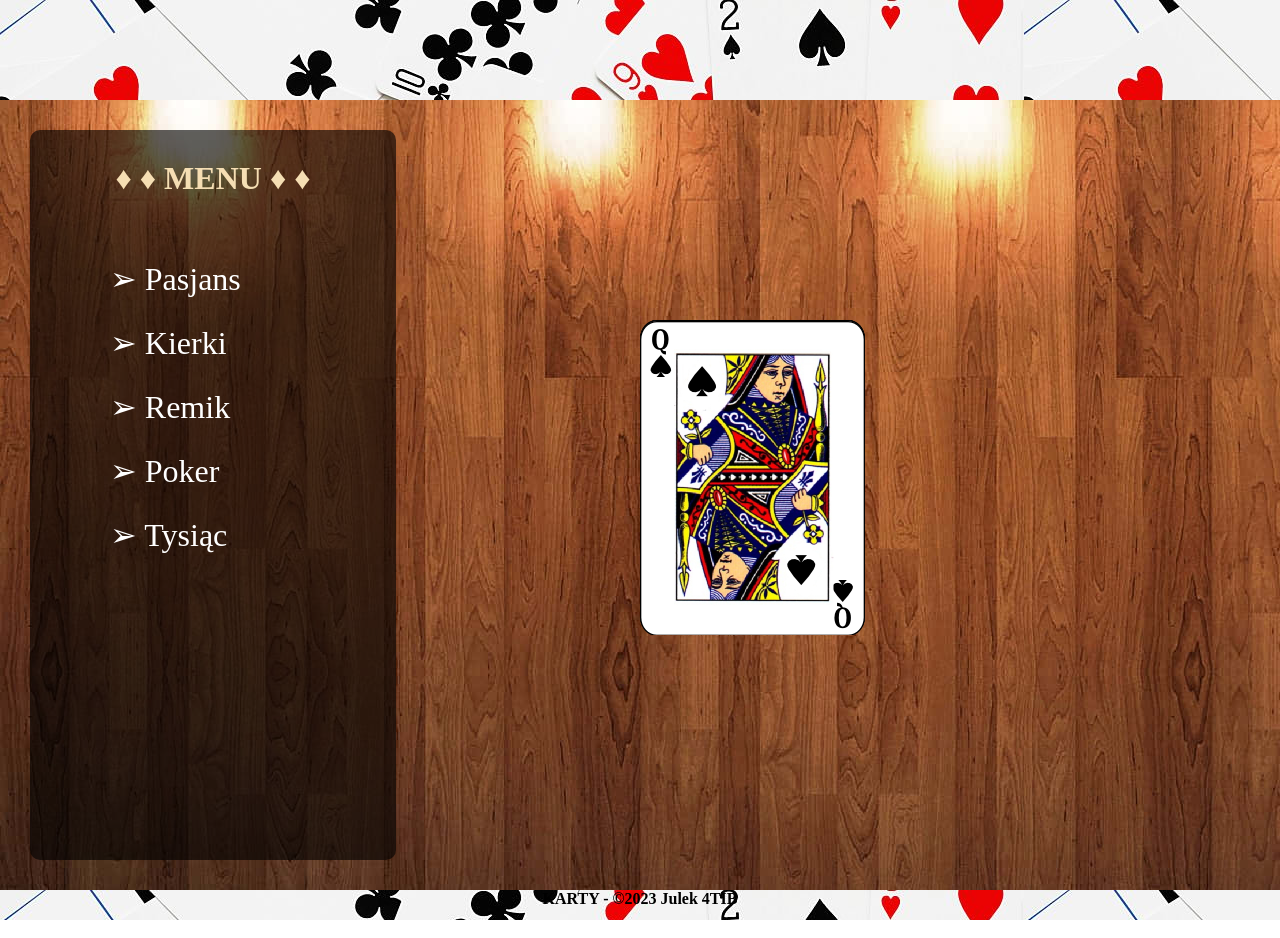
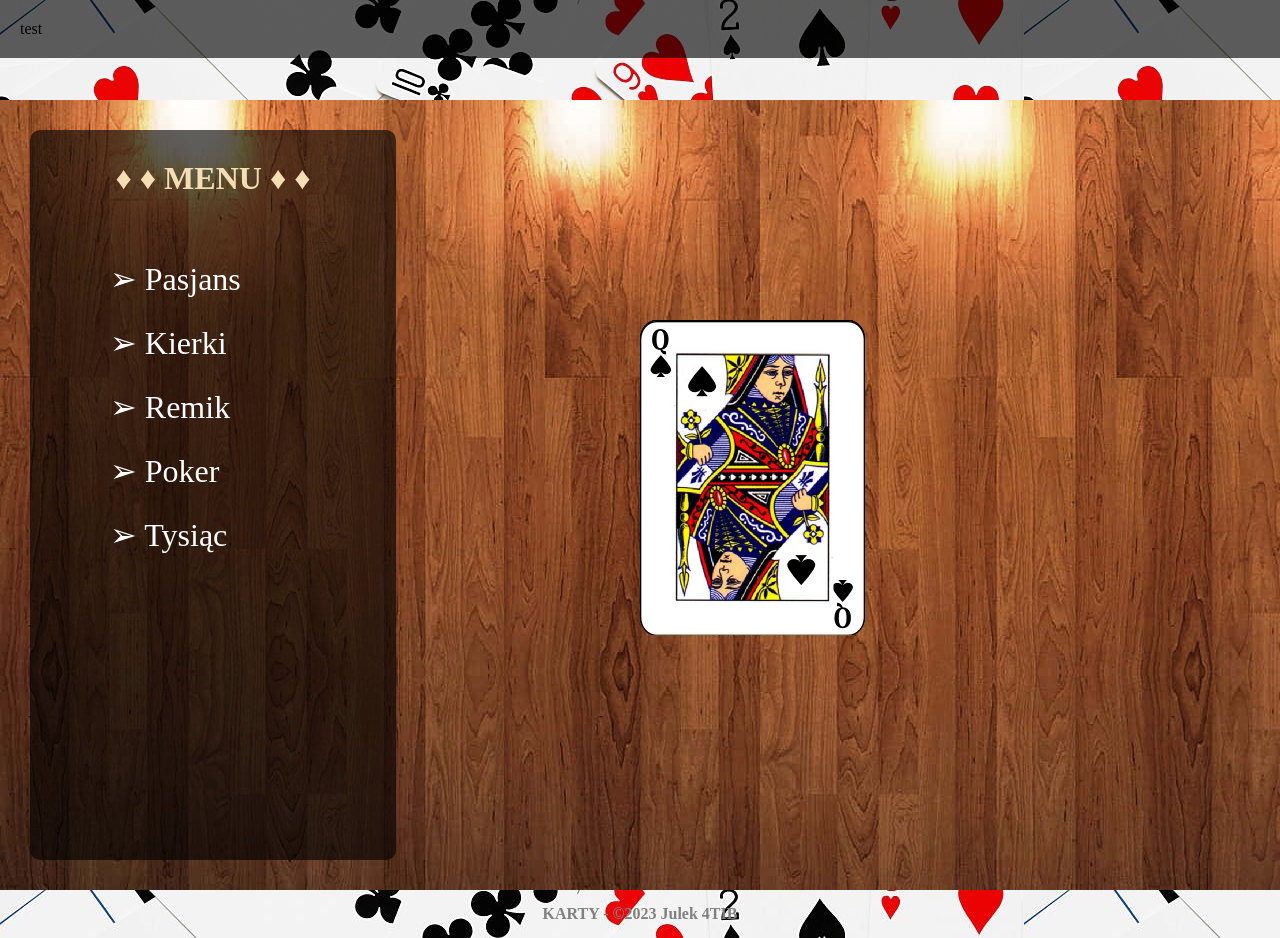
Before and after one commit to Julunik/NAUKA, a plain HTML site: page index.html in a window 1280 px wide. Drawn offline with Linux system fonts and the light colour scheme.

Commit message:
Add files via upload

```diff
--- a/index.html
+++ b/index.html
@@ -8,6 +8,10 @@
     <link rel="stylesheet" href="test.css">
 </head>
 <body>
+    <div class="menu_up">
+        test
+    </div>
+
 
     <div class="logo"></div>
     <div class="main">
--- a/style.css
+++ b/style.css
@@ -34,6 +34,14 @@ ul
     color: wheat;
 }
 
+.menu_up
+{
+    width: 100%;
+    background-color: rgba(0, 0, 0, 0.623);
+    float: left;
+    padding: 20px;
+}
+
 .logo
 {
     text-align: center;
@@ -59,19 +67,11 @@ h1
     border-radius: 10px;
 }
 
-.menu_up
-{
-    width: 100%;
-    background-color: rgba(0, 0, 0, 0.623);
-    float: left;
-    padding: 30px;
-}
-
 .stopka
 {
-    color: black;
+    color: gray;
     font-weight: bold;
-    height: 30px;
+    padding: 15px;
     width: 100%;
     float: left;
     text-align: center;
```
